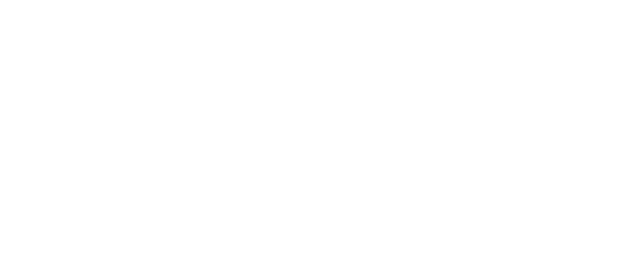
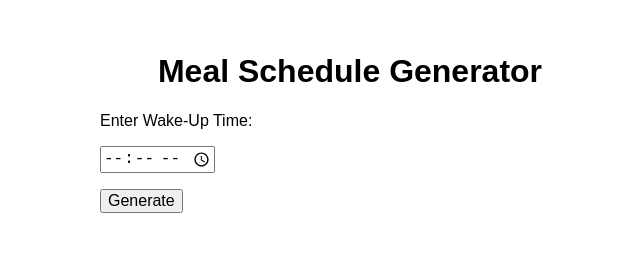
Before and after one commit to KuramaModeX/meal-schedule-app, a plain HTML site: page index.html in a window 1280 px wide. Shown: the whole page, without its empty margins (290-930 px from the left). Drawn offline with Linux system fonts and the light colour scheme.

Commit message:
Update index.html

```diff
--- a/index.html
+++ b/index.html
@@ -1,3 +1,42 @@
+<!DOCTYPE html>
+<html lang="en">
+<head>
+  <meta charset="UTF-8" />
+  <meta name="viewport" content="width=device-width, initial-scale=1.0"/>
+  <title>Meal Schedule Generator</title>
+  <style>
+    body {
+      font-family: Arial, sans-serif;
+      padding: 2rem;
+      max-width: 500px;
+      margin: auto;
+    }
+    h1 {
+      text-align: center;
+    }
+    label, input, button {
+      display: block;
+      margin: 1rem 0;
+      font-size: 1rem;
+    }
+    ul {
+      margin-top: 2rem;
+      padding-left: 1rem;
+    }
+    li {
+      margin-bottom: 0.5rem;
+    }
+  </style>
+</head>
+<body>
+  <h1>Meal Schedule Generator</h1>
+  <label for="wakeTime">Enter Wake-Up Time:</label>
+  <input type="time" id="wakeTime" />
+
+  <button onclick="generateSchedule()">Generate</button>
+
+  <ul id="schedule"></ul>
+
   <script>
     const mealNames = [
       "Breakfast",
@@ -10,7 +49,7 @@
       "Bedtime Snack"
     ];
 
-  const intervals = [60, 150, 120, 150, 120, 90, 90, 120]; // in minutes
+    const intervals = [60, 150, 120, 150, 120, 90, 90, 120]; // Minutes after previous meal
 
     function generateSchedule() {
       const wakeTime = document.getElementById("wakeTime").value;
@@ -19,18 +58,15 @@
         return;
       }
 
-    // Debug log
-    console.log("Wake-up time input:", wakeTime); // e.g. "13:30"
-
       const [hour, minute] = wakeTime.split(":").map(Number);
       let current = new Date();
-    current.setHours(hour, minute, 0, 0); // Set to wake time
+      current.setHours(hour, minute, 0, 0);
 
       const scheduleList = document.getElementById("schedule");
       scheduleList.innerHTML = "";
 
       for (let i = 0; i < mealNames.length; i++) {
-      current = new Date(current.getTime() + intervals[i] * 60000); // Add interval
+        current = new Date(current.getTime() + intervals[i] * 60000); // add minutes
         const timeStr = current.toLocaleTimeString([], {
           hour: '2-digit',
           minute: '2-digit',
@@ -42,3 +78,5 @@
       }
     }
   </script>
+</body>
+</html>
```
Lines whose indentation alone changed are shown as unchanged.
